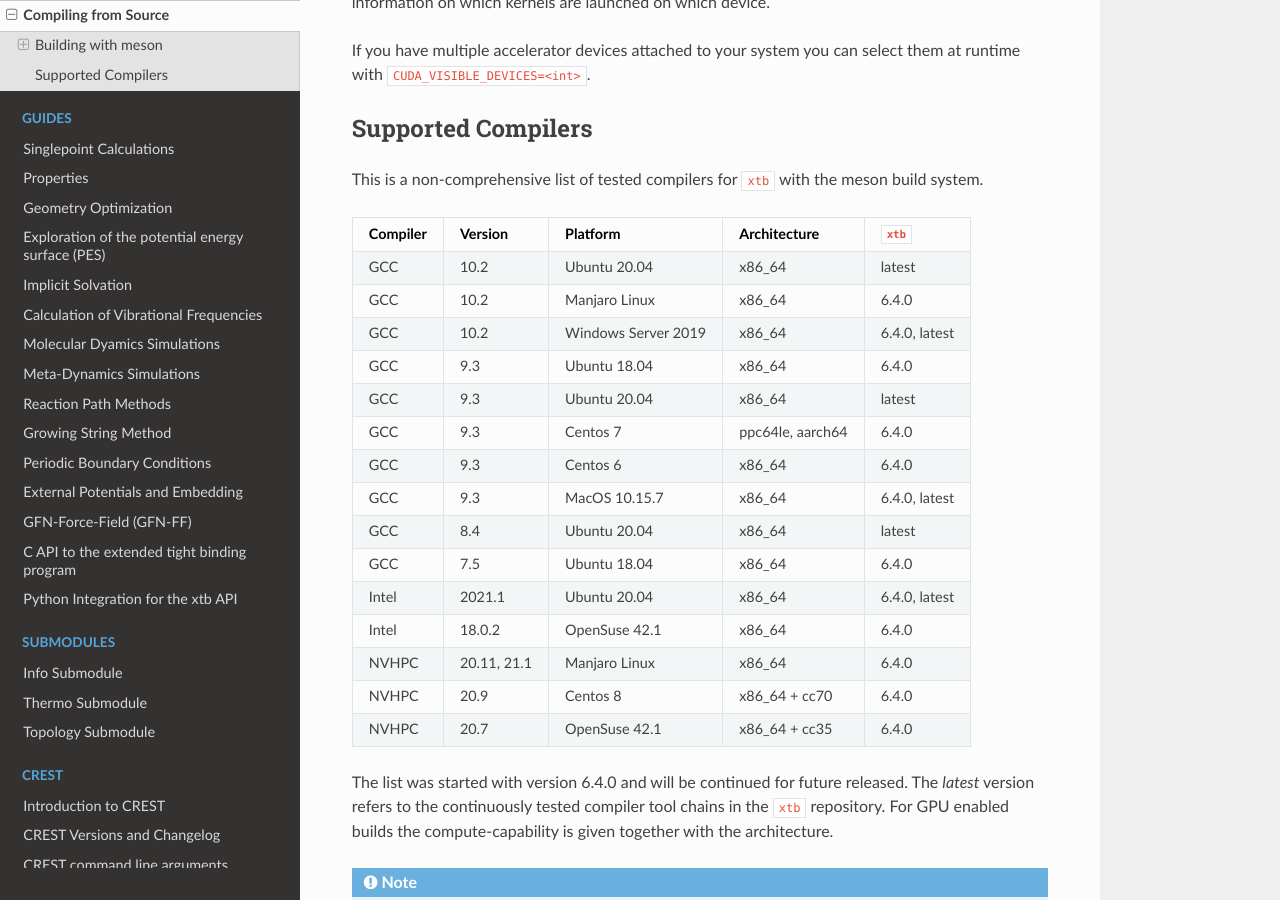
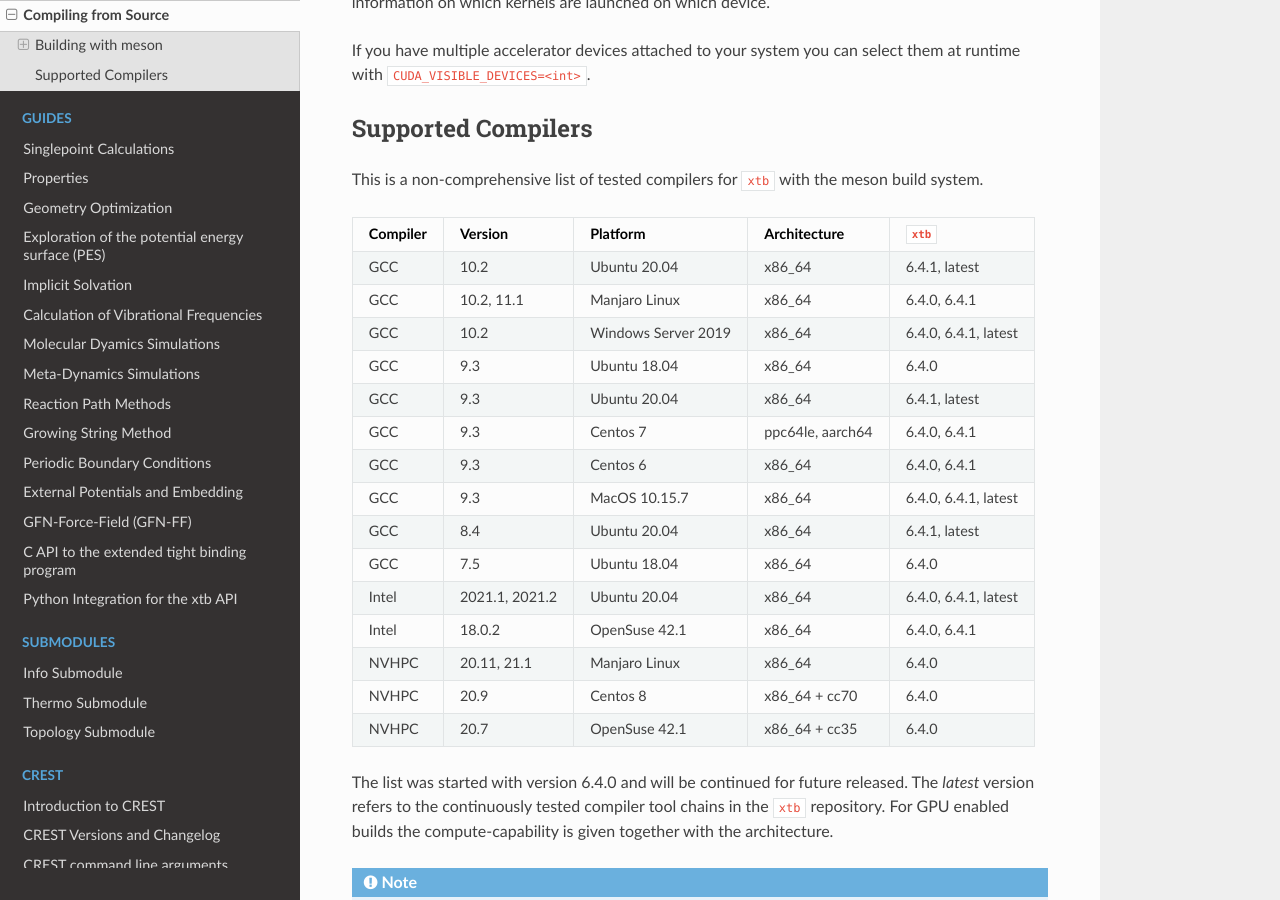
Before and after one commit to grimme-lab/xtb_docs, a Sphinx documentation site: the page built from source/development.rst, in a window 1280 px wide and 900 px high, scrolled down 4883 px. Built offline with Sphinx 7.4.7 and the Read the Docs theme 2.0.0, drawn with Linux system fonts in a browser that asks for light colours.

Commit message:
Update supported compiler versions for building xtb 6.4.1

```diff
--- a/source/development.rst
+++ b/source/development.rst
@@ -229,25 +229,25 @@ Supported Compilers
 
 This is a non-comprehensive list of tested compilers for ``xtb`` with the meson build system.
 
-========= ================ ===================== ================== ===============
+========= ================ ===================== ================== ======================
 Compiler   Version          Platform              Architecture       ``xtb``
-========= ================ ===================== ================== ===============
- GCC       10.2             Ubuntu 20.04          x86_64                    latest
- GCC       10.2             Manjaro Linux         x86_64             6.4.0
- GCC       10.2             Windows Server 2019   x86_64             6.4.0, latest
+========= ================ ===================== ================== ======================
+ GCC       10.2             Ubuntu 20.04          x86_64                    6.4.1, latest
+ GCC       10.2, 11.1       Manjaro Linux         x86_64             6.4.0, 6.4.1
+ GCC       10.2             Windows Server 2019   x86_64             6.4.0, 6.4.1, latest
  GCC        9.3             Ubuntu 18.04          x86_64             6.4.0
- GCC        9.3             Ubuntu 20.04          x86_64                    latest
- GCC        9.3             Centos 7              ppc64le, aarch64   6.4.0
- GCC        9.3             Centos 6              x86_64             6.4.0
- GCC        9.3             MacOS 10.15.7         x86_64             6.4.0, latest
- GCC        8.4             Ubuntu 20.04          x86_64                    latest
+ GCC        9.3             Ubuntu 20.04          x86_64                    6.4.1, latest
+ GCC        9.3             Centos 7              ppc64le, aarch64   6.4.0, 6.4.1
+ GCC        9.3             Centos 6              x86_64             6.4.0, 6.4.1
+ GCC        9.3             MacOS 10.15.7         x86_64             6.4.0, 6.4.1, latest
+ GCC        8.4             Ubuntu 20.04          x86_64                    6.4.1, latest
  GCC        7.5             Ubuntu 18.04          x86_64             6.4.0
- Intel     2021.1           Ubuntu 20.04          x86_64             6.4.0, latest
- Intel      18.0.2          OpenSuse 42.1         x86_64             6.4.0
+ Intel     2021.1, 2021.2   Ubuntu 20.04          x86_64             6.4.0, 6.4.1, latest
+ Intel      18.0.2          OpenSuse 42.1         x86_64             6.4.0, 6.4.1
  NVHPC      20.11, 21.1     Manjaro Linux         x86_64             6.4.0
  NVHPC      20.9            Centos 8              x86_64 + cc70      6.4.0
  NVHPC      20.7            OpenSuse 42.1         x86_64 + cc35      6.4.0
-========= ================ ===================== ================== ===============
+========= ================ ===================== ================== ======================
 
 The list was started with version 6.4.0 and will be continued for future released.
 The *latest* version refers to the continuously tested compiler tool chains in the ``xtb`` repository.
```
